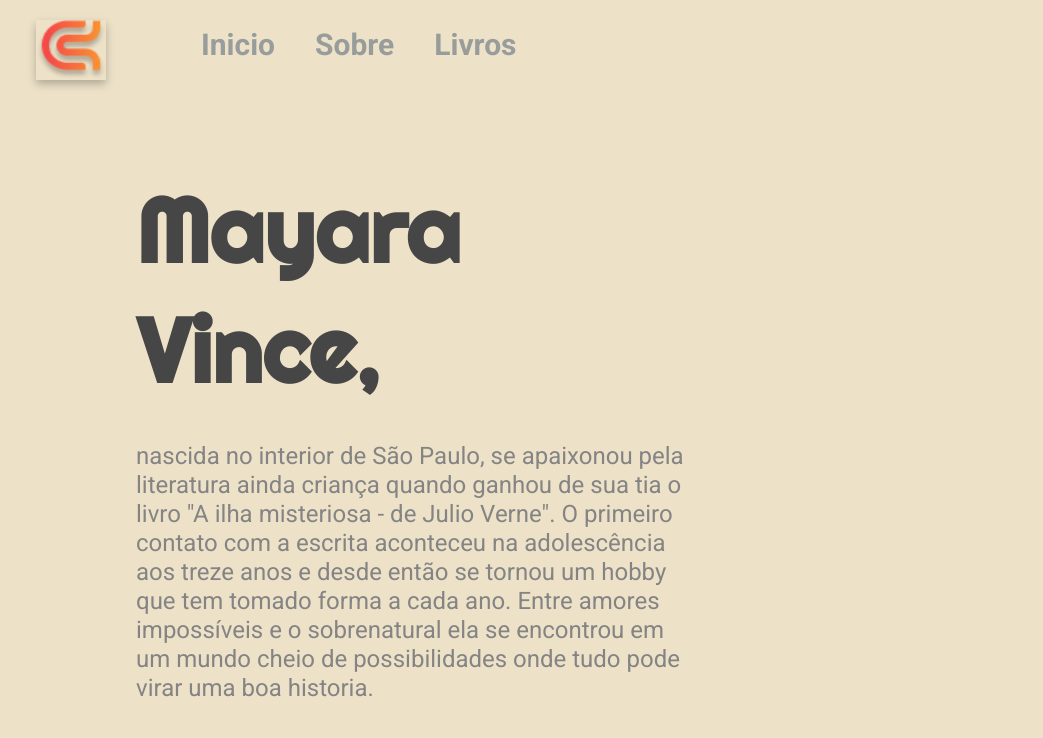
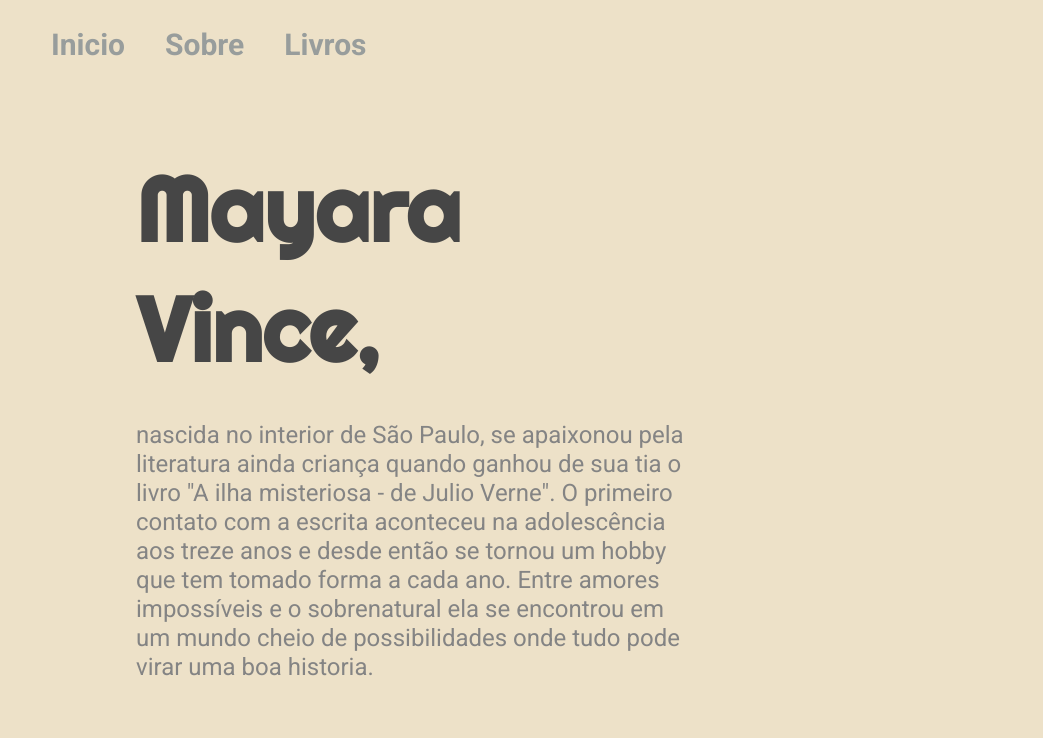
Before and after one commit to lucasmiguelabreu/Livraria, a plain HTML site: page sobre.html in a window 1280 px wide. Shown: the top 738 px of the page, without its empty margins (14-1057 px from the left). Drawn offline with Linux system fonts and the light colour scheme.

Commit message:
alteração sobre

```diff
--- a/sobre.html
+++ b/sobre.html
@@ -117,7 +117,7 @@ i {
 <body>
 
     <header>
-        <img src="assets/logo-1.png" class="logo-tipo" alt="logo">
+       <!--<img src="assets/logo-1.png" class="logo-tipo" alt="logo">-->
         <a href="index.html" class="link-header">Inicio</a>
         <a href="sobre.html" class="link-header">Sobre</a>
         <a href="livros.html" class="link-header">Livros</a>
```
